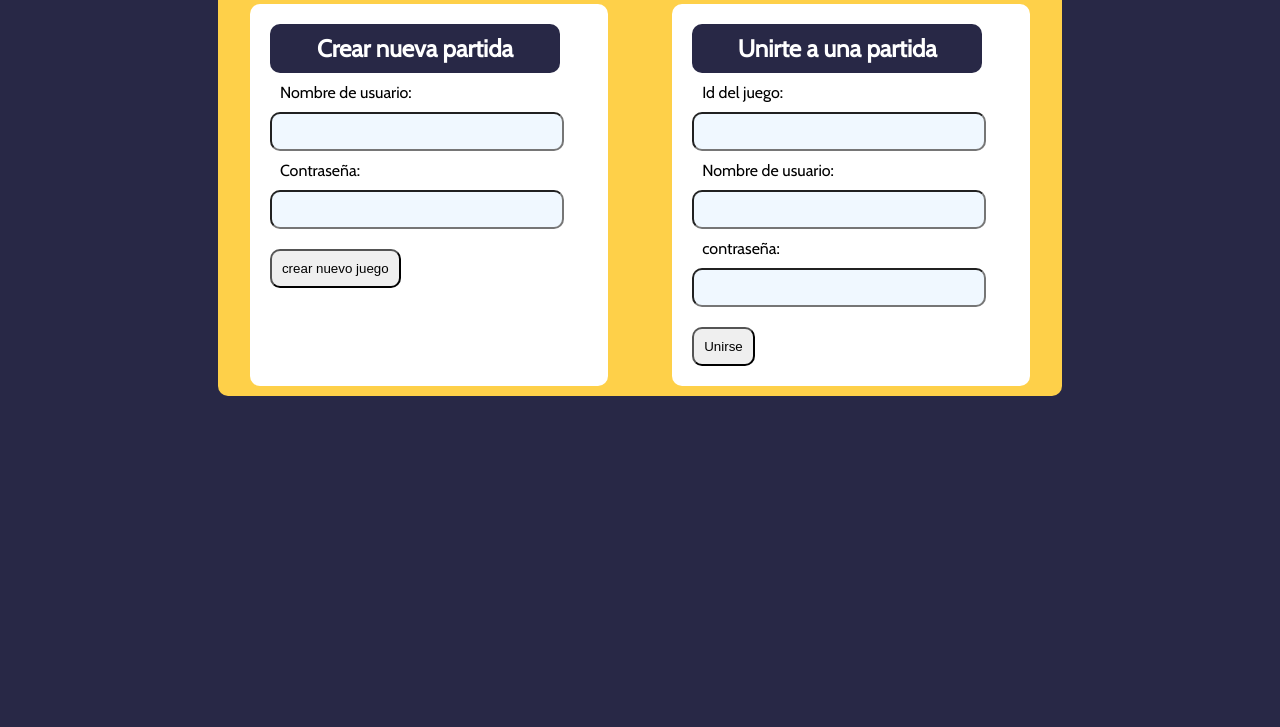
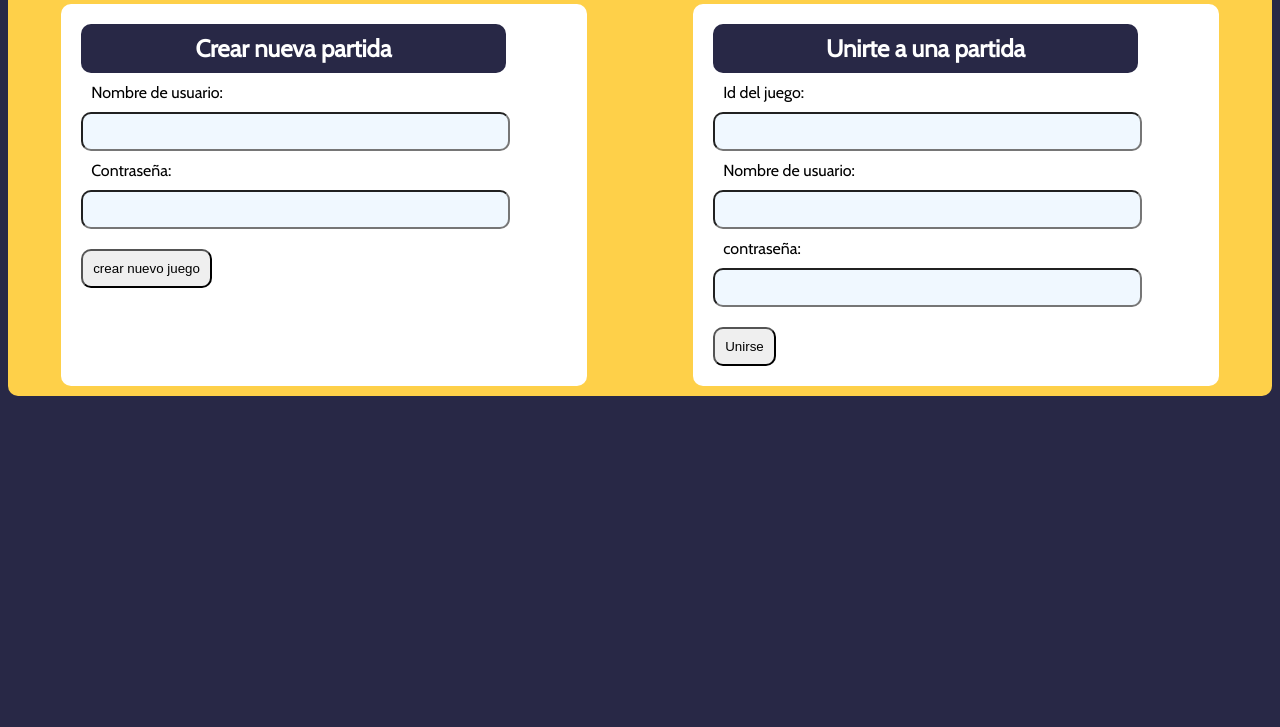
Before and after one commit to sebinllas/app-comunicaciones2, a website: page public/index.html in a window 1280 px wide. Shown: the part 73-800 px from the top of the page. Drawn offline with nearby package versions, Linux system fonts and the light colour scheme; no server answers.

Commit message:
quitando body flex

```diff
--- a/public/style.css
+++ b/public/style.css
@@ -1,10 +1,6 @@
 
 @import url('https://fonts.googleapis.com/css2?family=Cabin&display=swap');
 body {
-  display: flex;
-  height: 90%;
-  align-items: center;
-  justify-content: center;
   font-family: 'Cabin', sans-serif;
   background-color: #282846;
 }
```
